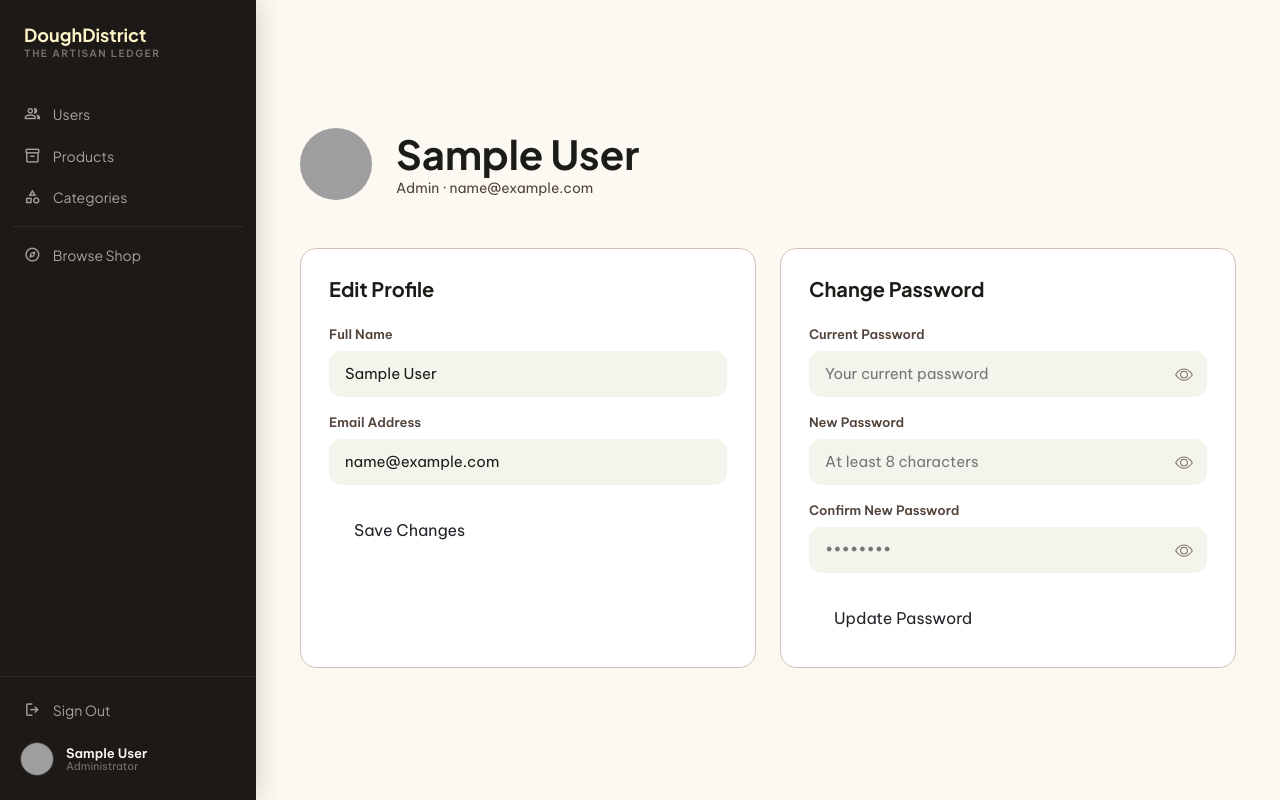
After one commit to nbence-dev/doughdistrict-c2c-ecommerce, a PHP site: page /account/profile in a window 1280 px wide. The commit adds this page. Run offline with PHP 8.4, Linux system fonts and the light colour scheme; the visitor is signed in with stand-in values (Sample User, id 1); grey boxes are pictures that could not be loaded.

Commit message:
feat(account): user profile page with name, email, and password editing
- Add account/profile route accessible from the bottom-left avatar in all three sidebars (buyer, seller, admin)
- Create src/views/account/profile.php — two-card layout (Edit Profile + Change Password) rendered inside the correct layout per role
- Add User::updateProfile() with duplicate-email check across all accounts (active and inactive)
- Add update_profile and update_password POST handlers in auth_controller; password change requires current password verification
- Make sidebar avatar section a clickable link to account/profile in buyer, seller, and admin layouts
- Fix seller sidebar icon size and vertical alignment to match buyer and admin (material-symbols-outlined missing font-size and vertical-align)

```diff
--- a/public/index.php
+++ b/public/index.php
@@ -118,10 +118,7 @@ switch ($path) {
         require_once ROOT_PATH . '/views/admin/products.php';
         break;
 
-    // case 'admin/products/toggle':
-    //     require_role('admin');
-    //     require_once ROOT_PATH . '/controllers/admin_controller.php';
-    //     break;
+
 
     case 'admin/products/status':
         require_role('admin');
@@ -286,6 +283,12 @@ switch ($path) {
         require_once ROOT_PATH . '/controllers/waybill_controller.php';
         break;
 
+    case 'account/profile':
+        require_login();
+        require_once ROOT_PATH . '/controllers/auth_controller.php';
+        require_once ROOT_PATH . '/views/account/profile.php';
+        break;
+
     case 'account/change-password':
         require_login();
         require_once ROOT_PATH . '/controllers/auth_controller.php';
--- a/src/controllers/auth_controller.php
+++ b/src/controllers/auth_controller.php
@@ -89,6 +89,60 @@ if ($_SERVER['REQUEST_METHOD'] === 'POST' && isset($_POST['login'])) {
     }
 }
 
+if ($_SERVER['REQUEST_METHOD'] === 'POST' && isset($_POST['update_profile'])) {
+    $name  = trim($_POST['name'] ?? '');
+    $email = trim($_POST['email'] ?? '');
+
+    if (empty($name) || empty($email) || !filter_var($email, FILTER_VALIDATE_EMAIL)) {
+        set_flash('Please enter a valid name and email address.', 'danger');
+        header('Location: ' . BASE_URL . 'account/profile');
+        exit();
+    }
+
+    $userModel = new User($pdo);
+    $updated   = $userModel->updateProfile((int) current_user()['id'], $name, $email);
+
+    if (!$updated) {
+        set_flash('That email address is already in use by another account.', 'danger');
+        header('Location: ' . BASE_URL . 'account/profile');
+        exit();
+    }
+
+    set_flash('Profile updated successfully.', 'success');
+    header('Location: ' . BASE_URL . 'account/profile');
+    exit();
+}
+
+if ($_SERVER['REQUEST_METHOD'] === 'POST' && isset($_POST['update_password'])) {
+    $current = $_POST['current_password'] ?? '';
+    $new     = $_POST['new_password'] ?? '';
+    $confirm = $_POST['confirm_password'] ?? '';
+
+    $userModel = new User($pdo);
+    $user      = $userModel->find((int) current_user()['id']);
+
+    if (!password_verify($current, $user['password'])) {
+        set_flash('Current password is incorrect.', 'danger');
+        header('Location: ' . BASE_URL . 'account/profile');
+        exit();
+    }
+    if (strlen($new) < 8) {
+        set_flash('New password must be at least 8 characters.', 'danger');
+        header('Location: ' . BASE_URL . 'account/profile');
+        exit();
+    }
+    if ($new !== $confirm) {
+        set_flash('New passwords do not match.', 'danger');
+        header('Location: ' . BASE_URL . 'account/profile');
+        exit();
+    }
+
+    $userModel->setPassword((int) current_user()['id'], $new);
+    set_flash('Password changed successfully.', 'success');
+    header('Location: ' . BASE_URL . 'account/profile');
+    exit();
+}
+
 if ($_SERVER['REQUEST_METHOD'] === 'POST' && isset($_POST['change_password'])) {
     $new = $_POST['new_password'] ?? '';
     $confirm = $_POST['confirm_password'] ?? '';
--- a/src/models/User.php
+++ b/src/models/User.php
@@ -115,5 +115,18 @@ class User
         $stmt = $this->db->prepare('UPDATE users SET password = ?, must_change_password = 0 WHERE id = ?');
         $stmt->execute([$hash, $id]);
     }
+
+    // Returns false if the email is already taken by another account.
+    public function updateProfile(int $id, string $name, string $email): bool
+    {
+        $stmt = $this->db->prepare('SELECT id FROM users WHERE email = ? AND id != ?');
+        $stmt->execute([$email, $id]);
+        if ($stmt->fetch()) {
+            return false;
+        }
+        $stmt = $this->db->prepare('UPDATE users SET name = ?, email = ? WHERE id = ?');
+        $stmt->execute([$name, $email, $id]);
+        return true;
+    }
 }
 ?>
--- /dev/null
+++ b/src/views/account/profile.php
@@ -0,0 +1,188 @@
+<?php
+$pageTitle = 'My Profile';
+$user = current_user();
+if ($user['role'] === 'admin') {
+    include __DIR__ . '/../admin/layout.php';
+} else {
+    include __DIR__ . '/../buyer/layout.php';
+}
+?>
+
+<style>
+    .profile-card {
+        background: #fff;
+        border: 1px solid var(--dd-outline-var);
+        border-radius: 1rem;
+        padding: 1.75rem;
+    }
+    .dd-field {
+        background: var(--dd-surface-low);
+        border: none;
+        border-radius: .75rem;
+        padding: .75rem 1rem;
+        width: 100%;
+        color: var(--dd-on-surface);
+        font-family: 'Be Vietnam Pro', sans-serif;
+        font-size: .9375rem;
+        transition: box-shadow .15s;
+    }
+    .dd-field:focus {
+        outline: none;
+        box-shadow: 0 0 0 2px rgba(111, 70, 39, 0.25);
+        background: #fff;
+    }
+    .dd-label {
+        display: block;
+        font-size: .8125rem;
+        font-weight: 600;
+        color: var(--dd-on-surface-var);
+        margin-bottom: .375rem;
+    }
+    .pw-toggle {
+        position: absolute;
+        right: .875rem;
+        top: 50%;
+        transform: translateY(-50%);
+        background: none;
+        border: none;
+        padding: 0;
+        color: var(--dd-outline);
+        cursor: pointer;
+        line-height: 1;
+    }
+    .pw-toggle:hover { color: var(--dd-primary); }
+</style>
+
+<main class="container py-5 mt-2">
+
+    <div class="mb-5 d-flex align-items-center gap-4">
+        <img src="https://ui-avatars.com/api/?name=<?= urlencode($user['name'] ?? 'User') ?>&background=6f4627&color=fff&bold=true&size=128"
+             alt="Your avatar"
+             style="width:72px;height:72px;border-radius:50%;flex-shrink:0;">
+        <div>
+            <h1 class="fw-bold mb-0" style="font-family:'Plus Jakarta Sans',sans-serif;">
+                <?= htmlspecialchars($user['name']) ?>
+            </h1>
+            <p class="mb-0 small" style="color:var(--dd-on-surface-var);">
+                <?= ucfirst($user['role']) ?> · <?= htmlspecialchars($user['email']) ?>
+            </p>
+        </div>
+    </div>
+
+    <div class="row g-4">
+
+        <!-- ── Edit Profile ────────────────────────────── -->
+        <div class="col-lg-6">
+            <div class="profile-card h-100">
+                <h2 class="h5 fw-bold mb-4">Edit Profile</h2>
+
+                <form method="POST" action="<?= BASE_URL ?>account/profile" novalidate data-validate>
+                    <input type="hidden" name="update_profile" value="1">
+
+                    <div class="mb-3">
+                        <label for="name" class="dd-label">Full Name</label>
+                        <input type="text" id="name" name="name" class="dd-field"
+                               value="<?= htmlspecialchars($user['name']) ?>"
+                               required minlength="2" autocomplete="name">
+                    </div>
+
+                    <div class="mb-4">
+                        <label for="email" class="dd-label">Email Address</label>
+                        <input type="email" id="email" name="email" class="dd-field"
+                               value="<?= htmlspecialchars($user['email']) ?>"
+                               required autocomplete="email">
+                    </div>
+
+                    <button type="submit" class="btn btn-dd-primary px-4 py-2">
+                        Save Changes
+                    </button>
+                </form>
+            </div>
+        </div>
+
+        <!-- ── Change Password ────────────────────────── -->
+        <div class="col-lg-6">
+            <div class="profile-card h-100">
+                <h2 class="h5 fw-bold mb-4">Change Password</h2>
+
+                <form method="POST" action="<?= BASE_URL ?>account/profile" novalidate data-validate>
+                    <input type="hidden" name="update_password" value="1">
+
+                    <div class="mb-3">
+                        <label for="current_password" class="dd-label">Current Password</label>
+                        <div class="position-relative">
+                            <input type="password" id="current_password" name="current_password"
+                                   class="dd-field pe-5" required autocomplete="current-password"
+                                   placeholder="Your current password">
+                            <button type="button" class="pw-toggle"
+                                    onclick="togglePw('current_password', this)" aria-label="Show/hide">
+                                <?= eyeIcon() ?>
+                            </button>
+                        </div>
+                    </div>
+
+                    <div class="mb-3">
+                        <label for="new_password" class="dd-label">New Password</label>
+                        <div class="position-relative">
+                            <input type="password" id="new_password" name="new_password"
+                                   class="dd-field pe-5" required minlength="8"
+                                   autocomplete="new-password" placeholder="At least 8 characters">
+                            <button type="button" class="pw-toggle"
+                                    onclick="togglePw('new_password', this)" aria-label="Show/hide">
+                                <?= eyeIcon() ?>
+                            </button>
+                        </div>
+                    </div>
+
+                    <div class="mb-4">
+                        <label for="confirm_password" class="dd-label">Confirm New Password</label>
+                        <div class="position-relative">
+                            <input type="password" id="confirm_password" name="confirm_password"
+                                   class="dd-field pe-5" required
+                                   data-match="new_password" data-match-msg="Passwords do not match."
+                                   autocomplete="new-password" placeholder="••••••••">
+                            <button type="button" class="pw-toggle"
+                                    onclick="togglePw('confirm_password', this)" aria-label="Show/hide">
+                                <?= eyeIcon() ?>
+                            </button>
+                        </div>
+                    </div>
+
+                    <button type="submit" class="btn btn-dd-primary px-4 py-2">
+                        Update Password
+                    </button>
+                </form>
+            </div>
+        </div>
+
+    </div>
+
+</main>
+
+<?php function eyeIcon(): string {
+    return '<svg xmlns="http://www.w3.org/2000/svg" width="18" height="18" fill="currentColor" viewBox="0 0 16 16"><path d="M16 8s-3-5.5-8-5.5S0 8 0 8s3 5.5 8 5.5S16 8 16 8zM1.173 8a13.133 13.133 0 0 1 1.66-2.043C4.12 4.668 5.88 3.5 8 3.5c2.12 0 3.879 1.168 5.168 2.457A13.133 13.133 0 0 1 14.828 8c-.058.087-.122.183-.195.288-.335.48-.83 1.12-1.465 1.755C11.879 11.332 10.119 12.5 8 12.5c-2.12 0-3.879-1.168-5.168-2.457A13.134 13.134 0 0 1 1.172 8z"/><path d="M8 5.5a2.5 2.5 0 1 0 0 5 2.5 2.5 0 0 0 0-5zM4.5 8a3.5 3.5 0 1 1 7 0 3.5 3.5 0 0 1-7 0z"/></svg>';
+} ?>
+
+<script src="<?= JS_URL ?>validation.js"></script>
+<script>
+const eyeSvg = '<?= addslashes(eyeIcon()) ?>';
+const eyeSlashSvg = '<svg xmlns="http://www.w3.org/2000/svg" width="18" height="18" fill="currentColor" viewBox="0 0 16 16"><path d="M13.359 11.238C15.06 9.72 16 8 16 8s-3-5.5-8-5.5a7.028 7.028 0 0 0-2.79.588l.77.771A5.944 5.944 0 0 1 8 3.5c2.12 0 3.879 1.168 5.168 2.457A13.134 13.134 0 0 1 14.828 8c-.058.087-.122.183-.195.288-.335.48-.83 1.12-1.465 1.755-.165.165-.337.328-.517.486l.708.709z"/><path d="M11.297 9.176a3.5 3.5 0 0 0-4.474-4.474l.823.823a2.5 2.5 0 0 1 2.829 2.829l.822.822zm-2.943 1.299.822.822a3.5 3.5 0 0 1-4.474-4.474l.823.823a2.5 2.5 0 0 0 2.829 2.829z"/><path d="M3.35 5.47c-.18.16-.353.322-.518.487A13.134 13.134 0 0 0 1.172 8l.195.288c.335.48.83 1.12 1.465 1.755C4.121 11.332 5.881 12.5 8 12.5c.716 0 1.39-.133 2.02-.36l.77.772A7.029 7.029 0 0 1 8 13.5C3 13.5 0 8 0 8s.939-1.721 2.641-3.238l.708.709z"/><path d="M13.646 14.354l-12-12 .708-.708 12 12-.707.707z"/></svg>';
+
+function togglePw(inputId, btn) {
+    const input = document.getElementById(inputId);
+    const hidden = input.type === 'password';
+    input.type = hidden ? 'text' : 'password';
+    btn.innerHTML = hidden ? eyeSlashSvg : eyeSvg;
+}
+</script>
+
+<?php if ($user['role'] === 'admin'): ?>
+</div><!-- /.admin-content -->
+</div><!-- /#admin-main -->
+<?php else: ?>
+</div><!-- /#buyer-main -->
+<?php endif; ?>
+<script src="https://cdn.jsdelivr.net/npm/bootstrap@5.3.3/dist/js/bootstrap.bundle.min.js"></script>
+<script src="https://code.jquery.com/jquery-3.7.1.min.js"></script>
+</body>
+</html>
--- a/src/views/admin/layout.php
+++ b/src/views/admin/layout.php
@@ -515,14 +515,14 @@ function admin_nav_link(string $path, string $icon, string $label, string $curre
             <a href="<?= BASE_URL ?>logout" class="nav-link">
                 <span class="material-symbols-outlined">logout</span> Sign Out
             </a>
-            <div class="admin-user">
+            <a href="<?= BASE_URL ?>account/profile" class="admin-user text-decoration-none">
                 <img src="https://ui-avatars.com/api/?name=<?= urlencode($currentUser['name'] ?? 'Admin') ?>&background=6f4627&color=fff&bold=true&size=64"
                     alt="Admin avatar">
                 <div>
                     <div class="admin-name"><?= htmlspecialchars($currentUser['name'] ?? 'Admin') ?></div>
                     <div class="admin-role">Administrator</div>
                 </div>
-            </div>
+            </a>
         </div>
     </aside>
 
--- a/src/views/buyer/layout.php
+++ b/src/views/buyer/layout.php
@@ -332,14 +332,14 @@ $_flash = get_flash();
                 <span class="material-symbols-outlined">logout</span> Sign Out
             </a>
             <?php if ($currentUser): ?>
-                <div class="sidebar-user">
+                <a href="<?= BASE_URL ?>account/profile" class="sidebar-user text-decoration-none">
                     <img src="https://ui-avatars.com/api/?name=<?= urlencode($currentUser['name'] ?? 'User') ?>&background=6f4627&color=fff&bold=true&size=64"
                         alt="Avatar">
                     <div>
                         <div class="user-name"><?= htmlspecialchars($currentUser['name'] ?? '') ?></div>
                         <div class="user-role"><?= ucfirst($currentUser['role'] ?? 'Buyer') ?></div>
                     </div>
-                </div>
+                </a>
             <?php endif; ?>
         </div>
     </aside>
--- a/src/views/seller/layout.php
+++ b/src/views/seller/layout.php
@@ -67,7 +67,7 @@ tailwind.config = {
 <style>
   body { font-family: 'Be Vietnam Pro', sans-serif; background-color: #fbf9f1; color: #1b1c17; }
   h1, h2, h3, h4 { font-family: 'Plus Jakarta Sans', sans-serif; }
-  .material-symbols-outlined { font-variation-settings: 'FILL' 0, 'wght' 400, 'GRAD' 0, 'opsz' 24; }
+  .material-symbols-outlined { font-variation-settings: 'FILL' 0, 'wght' 400, 'GRAD' 0, 'opsz' 24; vertical-align: -4px; font-size: 1.2em; }
 
   /* ── Sidebar ─────────────────────────────────────────────── */
   #seller-sidebar {
@@ -301,14 +301,14 @@ tailwind.config = {
     <a href="<?= BASE_URL ?>logout" class="nav-link">
       <span class="material-symbols-outlined">logout</span> Sign Out
     </a>
-    <div class="sidebar-user">
+    <a href="<?= BASE_URL ?>account/profile" class="sidebar-user text-decoration-none">
       <img src="https://ui-avatars.com/api/?name=<?= urlencode($currentUser['name'] ?? 'Seller') ?>&background=6f4627&color=fff&bold=true&size=64"
            alt="Avatar">
       <div>
         <div class="user-name"><?= $userName ?></div>
         <div class="user-role">Seller</div>
       </div>
-    </div>
+    </a>
   </div>
 </aside>
 
```
